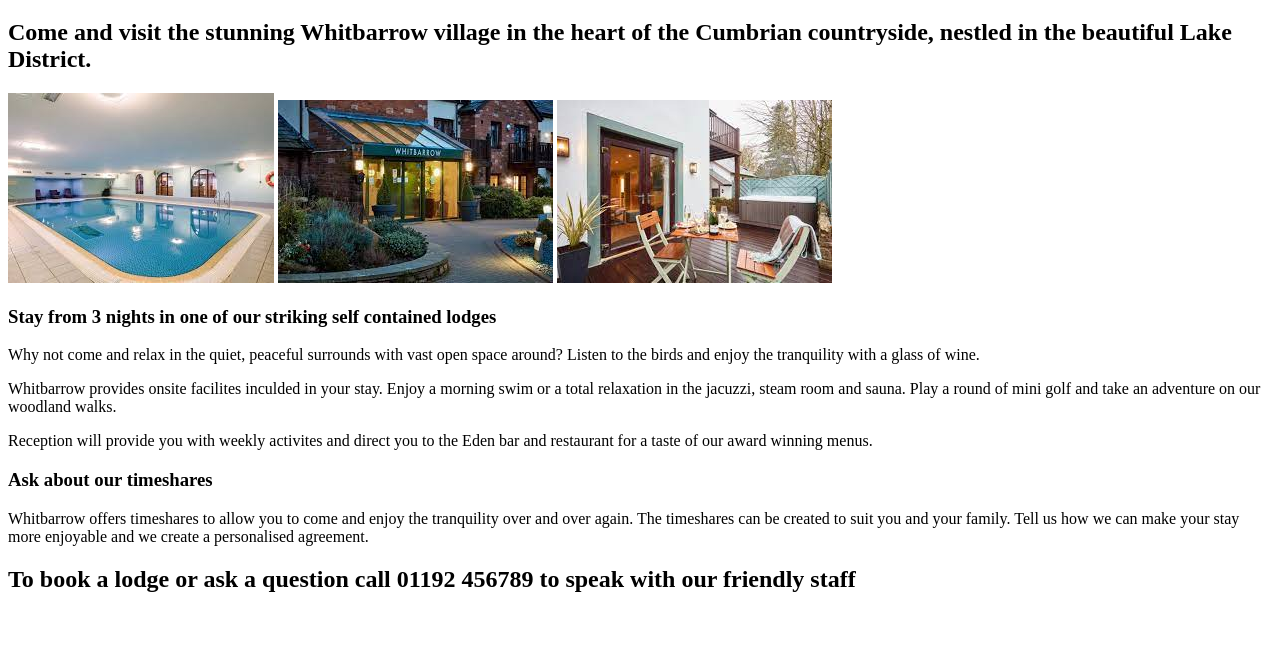
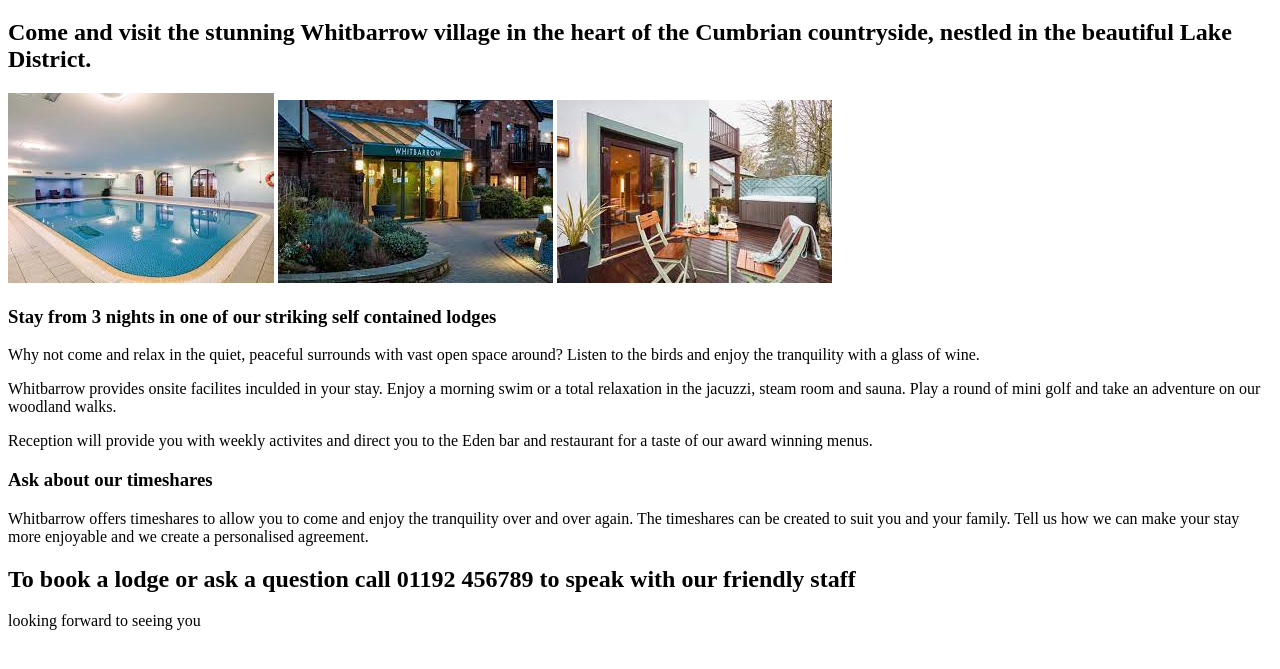
Before and after one commit to JCPeers/Practice-project, a plain HTML site: page practice.html/index.html in a window 1280 px wide. Shown: the part 61-730 px from the top of the page. Drawn offline with Linux system fonts and the light colour scheme.

Commit message:
changes landing page

```diff
--- a/practice.html/index.html
+++ b/practice.html/index.html
@@ -28,6 +28,7 @@
 <footer></footer>
 
 <h2> To book a lodge or ask a question call 01192 456789 to speak with our friendly staff </h2>
+<p> looking forward to seeing you </p>
 
 <!--  -->
     </body>
```
